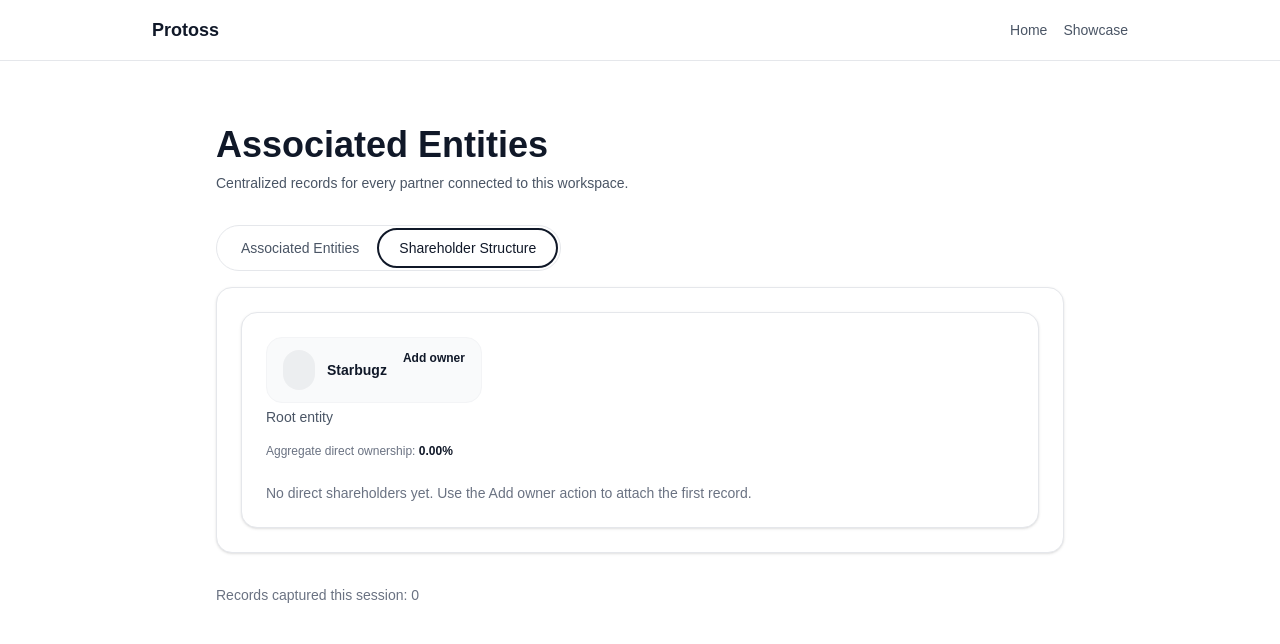
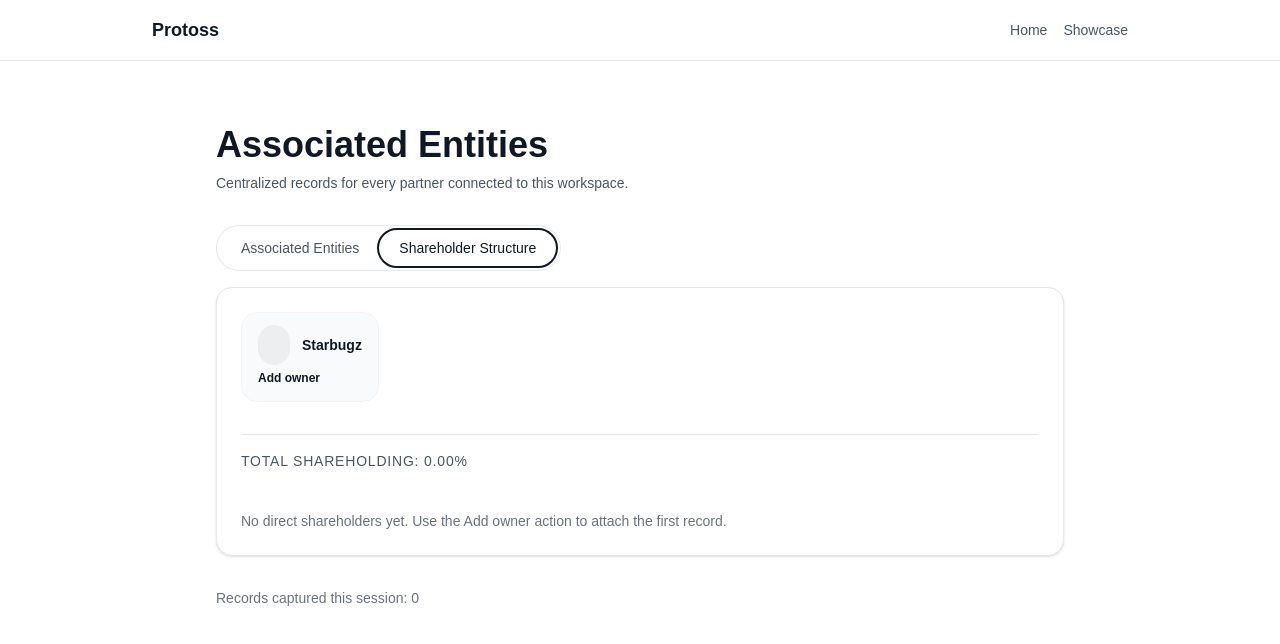
Before and after one commit to kamrade/protoss, a Next.js app: page /associated-entities in a window 1280 px wide. Both pictures are taken after a click on the tab "Shareholder Structure". Shown: the top 644 px of the page. Built offline with nearby package versions, Linux system fonts and the light colour scheme; some icons are missing.

Commit message:
Shareholding Structure

```diff
--- a/src/app/associated-entities/page.tsx
+++ b/src/app/associated-entities/page.tsx
@@ -288,6 +288,7 @@ export default function AssociatedEntitiesPage() {
                 handleLinkExistingOwner(parentId, ownerId);
               }
             }}
+            onCardClick={handleCardClick}
           />
         </TabsContent>
       </Tabs>
--- a/src/components/Select/Select.tsx
+++ b/src/components/Select/Select.tsx
@@ -31,6 +31,9 @@ export const SelectTrigger = React.forwardRef<
 ));
 SelectTrigger.displayName = SelectPrimitive.Trigger.displayName;
 
+
+
+
 export const SelectValue = SelectPrimitive.Value;
 
 export const SelectContent = React.forwardRef<
@@ -61,6 +64,9 @@ export const SelectContent = React.forwardRef<
 ));
 SelectContent.displayName = SelectPrimitive.Content.displayName;
 
+
+
+
 export const SelectGroup = SelectPrimitive.Group;
 export const SelectLabel = React.forwardRef<
   React.ElementRef<typeof SelectPrimitive.Label>,
@@ -68,11 +74,14 @@ export const SelectLabel = React.forwardRef<
 >(({ className, ...props }, ref) => (
   <SelectPrimitive.Label
     ref={ref}
-    className={cn("px-2 py-1 text-xs font-semibold uppercase text-gray-400", className)}
+    className={cn("px-2 py-1 text-xs text-gray-400", className)}
     {...props}
   />
 ));
 SelectLabel.displayName = SelectPrimitive.Label.displayName;
+
+
+
 
 export const SelectItem = React.forwardRef<
   React.ElementRef<typeof SelectPrimitive.Item>,
@@ -96,6 +105,9 @@ export const SelectItem = React.forwardRef<
 ));
 SelectItem.displayName = SelectPrimitive.Item.displayName;
 
+
+
+
 export const SelectSeparator = React.forwardRef<
   React.ElementRef<typeof SelectPrimitive.Separator>,
   React.ComponentPropsWithoutRef<typeof SelectPrimitive.Separator>
@@ -106,4 +118,7 @@ export const SelectSeparator = React.forwardRef<
     {...props}
   />
 ));
+
+
+
 SelectSeparator.displayName = SelectPrimitive.Separator.displayName;
--- a/src/components/TextField/TextField.tsx
+++ b/src/components/TextField/TextField.tsx
@@ -78,7 +78,7 @@ export const TextField = React.forwardRef<HTMLInputElement, TextFieldProps>(
         {label && (
           <LabelPrimitive.Root
             htmlFor={inputId}
-            className="text-xs font-semibold uppercase tracking-[0.25em] text-gray-500"
+            className="text-xs text-gray-500"
           >
             {label}
           </LabelPrimitive.Root>
--- a/src/features/associated-entities/AddCorporate.tsx
+++ b/src/features/associated-entities/AddCorporate.tsx
@@ -187,7 +187,7 @@ export function AddCorporate({
               onChange={(event) => handleChange("registrationNumber", event.target.value)}
             />
             <div>
-              <p className="text-xs font-semibold uppercase tracking-[0.25em] text-gray-500">
+              <p className="text-xs text-gray-500">
                 Legal entity type
               </p>
               <div className="mt-2">
--- a/src/features/associated-entities/AddIndividual.tsx
+++ b/src/features/associated-entities/AddIndividual.tsx
@@ -319,7 +319,7 @@ export function AddIndividual({
               onChange={(event) => handleFieldChange("lastName", event.target.value)}
             />
             <div>
-              <p className="text-xs font-semibold uppercase tracking-[0.25em] text-gray-500">
+              <p className="text-xs text-gray-500">
                 Date of birth
               </p>
               <div className="mt-2">
@@ -337,7 +337,7 @@ export function AddIndividual({
               onChange={(event) => handleFieldChange("placeOfBirth", event.target.value)}
             />
             <div>
-              <p className="text-xs font-semibold uppercase tracking-[0.25em] text-gray-500">
+              <p className="text-xs text-gray-500">
                 Nationality
               </p>
               <div className="mt-2">
@@ -383,7 +383,7 @@ export function AddIndividual({
               onChange={(event) => handleFieldChange("city", event.target.value)}
             />
             <div>
-              <p className="text-xs font-semibold uppercase tracking-[0.25em] text-gray-500">
+              <p className="text-xs text-gray-500">
                 Country
               </p>
               <div className="mt-2">
--- a/src/features/associated-entities/AssociatedEntitySections.tsx
+++ b/src/features/associated-entities/AssociatedEntitySections.tsx
@@ -68,7 +68,7 @@ export function AssociatedEntitySections({
         return (
           <section
             key={title}
-            className="rounded-2xl border border-gray-200 bg-white p-6 shadow-sm"
+            className="pb-6 mb-3 border-b border-gray-200"
           >
             <div className="flex items-center justify-between gap-4">
               <h2 className="text-xl font-semibold text-gray-900">{title}</h2>
--- a/src/features/associated-entities/EditCorporate.tsx
+++ b/src/features/associated-entities/EditCorporate.tsx
@@ -193,7 +193,7 @@ export function EditCorporate({
               onChange={(event) => handleChange("registrationNumber", event.target.value)}
             />
             <div>
-              <p className="text-xs font-semibold uppercase tracking-[0.25em] text-gray-500">
+              <p className="text-xs text-gray-500">
                 Legal entity type
               </p>
               <div className="mt-2">
@@ -270,7 +270,7 @@ export function EditCorporate({
                   >
                     <div className="grid gap-3 md:grid-cols-2">
                       <div>
-                        <p className="text-xs font-semibold uppercase tracking-[0.25em] text-gray-500">
+                        <p className="text-xs text-gray-500">
                           Parent entity
                         </p>
                         <div className="mt-2">
--- a/src/features/associated-entities/EditIndividual.tsx
+++ b/src/features/associated-entities/EditIndividual.tsx
@@ -286,7 +286,7 @@ export function EditIndividual({
               onChange={(event) => handleFieldChange("lastName", event.target.value)}
             />
             <div>
-              <p className="text-xs font-semibold uppercase tracking-[0.25em] text-gray-500">
+              <p className="text-xs text-gray-500">
                 Date of birth
               </p>
               <div className="mt-2">
@@ -304,7 +304,7 @@ export function EditIndividual({
               onChange={(event) => handleFieldChange("placeOfBirth", event.target.value)}
             />
             <div>
-              <p className="text-xs font-semibold uppercase tracking-[0.25em] text-gray-500">
+              <p className="text-xs text-gray-500">
                 Nationality
               </p>
               <div className="mt-2">
@@ -350,7 +350,7 @@ export function EditIndividual({
               onChange={(event) => handleFieldChange("city", event.target.value)}
             />
             <div>
-              <p className="text-xs font-semibold uppercase tracking-[0.25em] text-gray-500">
+              <p className="text-xs text-gray-500">
                 Country
               </p>
               <div className="mt-2">
@@ -494,7 +494,7 @@ export function EditIndividual({
                 onChange={(event) => handleFieldChange("mobileNumber", event.target.value)}
               />
               <div>
-                <p className="text-xs font-semibold uppercase tracking-[0.25em] text-gray-500">
+                <p className="text-xs text-gray-500">
                   Access rights
                 </p>
                 <div className="mt-2">
--- a/src/features/associated-entities/ShareholderCard.tsx
+++ b/src/features/associated-entities/ShareholderCard.tsx
@@ -60,6 +60,8 @@ export function ShareholderCard({
     ? "transition hover:border-gray-200 hover:bg-gray-100 cursor-pointer"
     : "";
 
+
+
   const ownerMenu =
     onAddOwner && onLinkExisting ? (
       <DropdownMenu>
@@ -70,7 +72,7 @@ export function ShareholderCard({
         </DropdownMenuTrigger>
         <DropdownMenuContent align="end">
           {shareholderSection?.options.map(({ label, type }) => (
-            <DropdownMenuItem key={label} onSelect={() => onAddOwner(type)}>
+            <DropdownMenuItem key={label} onClick={(e) => e.stopPropagation()} onSelect={() => onAddOwner(type)}>
               {label}
             </DropdownMenuItem>
           ))}
@@ -86,6 +88,7 @@ export function ShareholderCard({
                       event.preventDefault();
                       onLinkExisting(candidate.id);
                     }}
+                    onClick={(e) => e.stopPropagation()}
                   >
                     Add {getEntityLabel(candidate)}
                   </DropdownMenuItem>
@@ -96,6 +99,11 @@ export function ShareholderCard({
       </DropdownMenu>
     ) : null;
 
+
+
+
+
+  // INDIVIDUAL
   if (isIndividualEntity(entity)) {
     return (
       <div
@@ -118,7 +126,7 @@ export function ShareholderCard({
             </p>
           )}
         </div>
-        {ownerMenu}
+
       </div>
     );
   }
@@ -135,6 +143,7 @@ export function ShareholderCard({
           </span>
           <p className="text-sm font-semibold text-gray-900">{entity.name}</p>
         </div>
+        {ownerMenu}
         {showShareholding && typeof shareholding === "number" && (
           <p className="mt-2 text-xs text-gray-600">
             Direct shareholding:{" "}
@@ -142,7 +151,6 @@ export function ShareholderCard({
           </p>
         )}
       </div>
-      {ownerMenu}
     </div>
   );
 }
--- /dev/null
+++ b/src/features/associated-entities/ShareholderStructure.css
@@ -0,0 +1,20 @@
+.ShareholderStructure {
+  position: relative;
+  overflow-x: auto;
+}
+
+.ConnectorParent {
+  right: -16px;
+  width: 16px;
+}
+
+.ConnectorV {
+  left: -16px;
+  top: 50%;
+  height: calc(100% + 16px);
+}
+
+.ConnectorH {
+  left: 16px;
+  width: 16px;
+}
--- a/src/features/associated-entities/ShareholderStructure.tsx
+++ b/src/features/associated-entities/ShareholderStructure.tsx
@@ -1,10 +1,13 @@
 import type { AssociatedEntity, CorporateAssociatedEntity, DialogType } from "@/types";
 import { ShareholderCard } from "./ShareholderCard";
+import { ShareholdingTotal } from "./ShareholdingTotal";
+import './ShareholderStructure.css';
 
 interface ShareholderStructureProps {
   onAddOwner: (parentId: string | null, type: DialogType) => void;
   existingEntities: AssociatedEntity[];
   onLinkExisting: (parentId: string, ownerId: string) => void;
+  onCardClick?: (entity: AssociatedEntity) => void;
 }
 
 const getDirectShareholding = (entity: AssociatedEntity) =>
@@ -31,6 +34,7 @@ export function ShareholderStructure({
   onAddOwner,
   existingEntities,
   onLinkExisting,
+  onCardClick,
 }: ShareholderStructureProps) {
   const shareholders = existingEntities.filter((entity) =>
     entity.affiliation.some(({ type }) => type === "SHAREHOLDER")
@@ -78,11 +82,15 @@ export function ShareholderStructure({
   );
 
   return (
-    <div className="rounded-2xl border border-gray-200 bg-white p-6 shadow-sm">
-      <div className="grid auto-cols-max gap-x-8 gap-y-4">
-        <div style={{ gridColumnStart: 1 }} className="relative pr-8">
+    <div>
+      <div className="ShareholderStructure grid auto-cols-max gap-x-8 gap-y-4">
+
+
+
+        {/* ROOT ENTITY */}
+        <div style={{ gridColumnStart: 1 }} className="relative">
           {nodes.length > 0 && (
-            <span className="absolute right-0 top-1/2 h-px w-8 bg-gray-200" />
+            <span className="ConnectorParent absolute top-1/2 h-px bg-gray-200" />
           )}
           <ShareholderCard
             entity={starbugzEntity}
@@ -91,20 +99,28 @@ export function ShareholderStructure({
             onAddOwner={(type) => onAddOwner(null, type)}
             onLinkExisting={(ownerId) => onLinkExisting("root", ownerId)}
           />
-          <p className="mt-1 text-sm text-gray-600">Root entity</p>
         </div>
+
+        {/* <div>
+          {(() => {
+            console.log("Nodes", nodes);
+            return null;
+          })()}
+        </div> */}
+
+
         {nodes.length === 0 ? null : (
           <>
             {nodes.map(({ entity, shareholding, depth }) => (
               <div
                 key={`shareholder-node-${entity.id}-${depth}`}
                 style={{ gridColumnStart: depth + 1 }}
-                className="relative pl-8"
+                className="relative"
               >
                 {depth > 0 && (
                   <>
-                    <span className="absolute left-0 top-1/2 h-px w-8 -translate-x-8 bg-gray-200" />
-                    <span className="absolute left-[-32px] top-0 h-full w-px bg-gray-200" />
+                    <span className="ConnectorH absolute top-1/2 h-px -translate-x-8 bg-gray-200" />
+                    <span className="ConnectorV absolute w-px bg-gray-200" />
                   </>
                 )}
                 <ShareholderCard
@@ -116,6 +132,9 @@ export function ShareholderStructure({
                   onLinkExisting={(ownerId) =>
                     onLinkExisting(entity.id, ownerId)
                   }
+                  onClick={
+                    onCardClick ? () => onCardClick(entity) : undefined
+                  }
                 />
               </div>
             ))}
@@ -123,12 +142,11 @@ export function ShareholderStructure({
         )}
       </div>
 
-      <p className="mt-4 text-xs text-gray-500">
-        Aggregate direct ownership:{" "}
-        <span className="font-semibold text-gray-900">
-          {totalShareholding.toFixed(2)}%
-        </span>
-      </p>
+
+
+      <ShareholdingTotal value={totalShareholding} />
+
+
 
       {nodes.length === 0 && (
         <p className="mt-6 text-sm text-gray-500">
@@ -136,6 +154,8 @@ export function ShareholderStructure({
           record.
         </p>
       )}
+
+
     </div>
   );
 }
--- a/src/features/associated-entities/ShareholdingTotal.tsx
+++ b/src/features/associated-entities/ShareholdingTotal.tsx
@@ -5,10 +5,10 @@ interface ShareholdingTotalProps {
 export function ShareholdingTotal({ value }: ShareholdingTotalProps) {
   const exceedsLimit = value > 100;
   return (
-    <div className="mt-4 rounded-2xl border border-gray-100 bg-gray-50 px-4 py-3">
-      <p className="text-sm font-semibold text-gray-900">
+    <div className="ShareholdingTotal uppercase text-gray-600 tracking-wider mt-8 border-t border-gray-200 py-4">
+      <p className="text-sm">
         Total shareholding:{" "}
-        <span className={exceedsLimit ? "text-red-600" : "text-gray-900"}>
+        <span className={exceedsLimit ? "text-red-600" : "text-gray-600"}>
           {value.toFixed(2)}%
         </span>
       </p>
```
Also changed, not shown: 1 other file (tests, documents, lock files or other folders).
